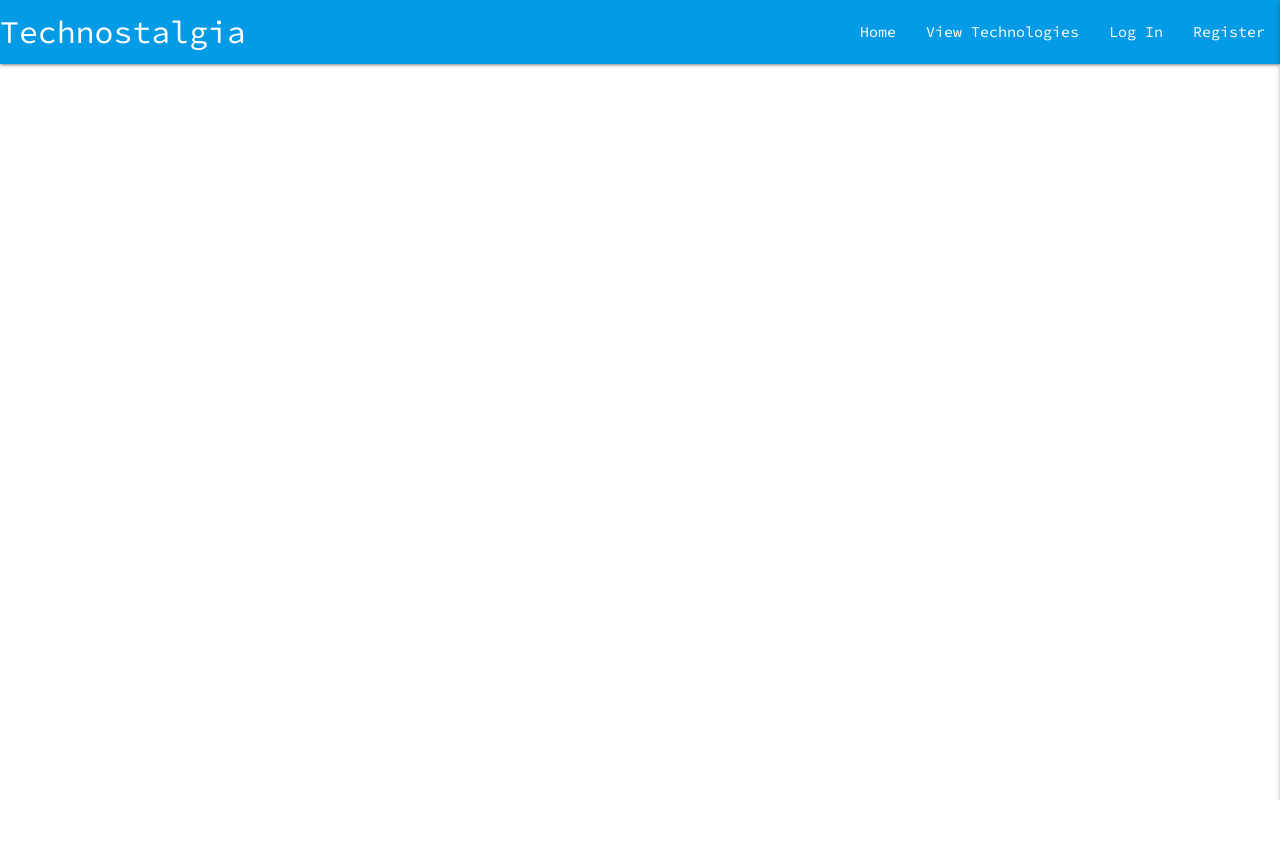
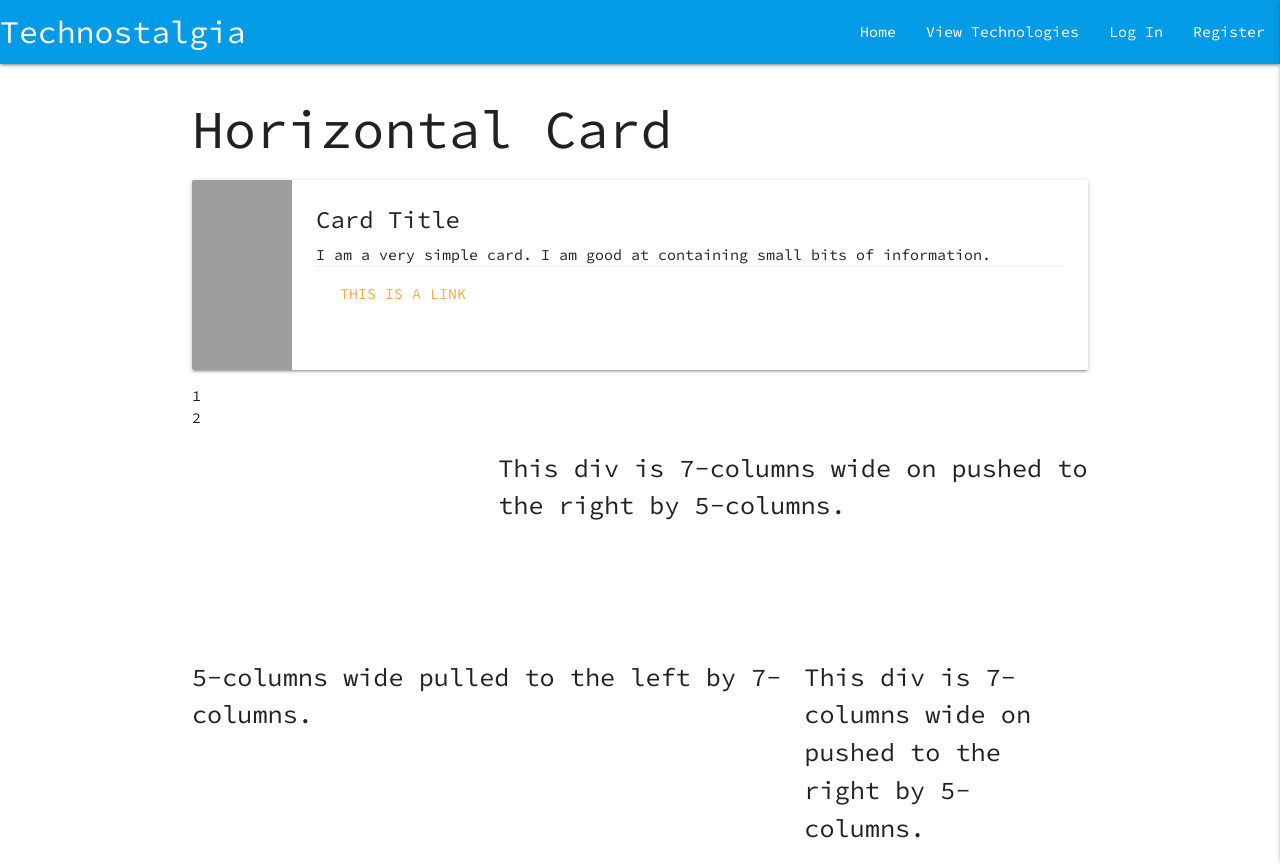
Before and after one commit to ConacBreslin/technostalgia, a Flask app: page /get_technologies in a window 1280 px wide. Before the commit the page ends 800 px from the top, so only its background shows below. Run offline with Flask 2, Linux system fonts and the light colour scheme; data that the repository does not hold is empty; some libraries are stand-ins or nearby versions; grey boxes are pictures that could not be loaded.

Commit message:
Style technologies and home pages

```diff
--- a/app.py
+++ b/app.py
@@ -20,6 +20,11 @@ mongo = PyMongo(app)
 
 
 @app.route("/")
+@app.route("/home")
+def home():
+    return render_template("/home.html")
+
+
 @app.route("/get_technologies")
 def get_technologies():
     technologies = mongo.db.technologies.find()
--- a/templates/base.html
+++ b/templates/base.html
@@ -17,10 +17,10 @@
         <!-- top navbar -->
 		<nav class="nav-extended text-shadow light-blue darken-1">
 			<div class="nav-wrapper">
-				<a href="{{ url_for('get_technologies') }}" class="brand-logo">Technostalgia</a>
+				<a href="{{ url_for('home') }}" class="brand-logo">Technostalgia</a>
 				<a href="#" data-target="mobile-demo" class="sidenav-trigger right"><i class="fas fa-bars"></i></a>
 				<ul class="right hide-on-med-and-down">
-					<li><a href="{{ url_for('get_technologies') }}">Home</a></li>
+					<li><a href="{{ url_for('home') }}">Home</a></li>
 					<li><a href="{{ url_for('get_technologies') }}">View Technologies</a></li>
                     {% if session.user %}
 					    <li><a href="#">Add a Technology</a></li>
@@ -38,7 +38,7 @@
         <!-- mobile sidenav -->
 		<ul class="sidenav" id="mobile-demo">
             <li><h4 class="center-align light-blue-text text-darken 4">Technostalgia</h4></li>
-            <li><a href="{{ url_for('get_technologies') }}">Home</a></li>
+            <li><a href="{{ url_for('home') }}">Home</a></li>
             <li><a href="{{ url_for('get_technologies') }}">View Technologies</a></li>
             {% if session.user %}
 					    <li><a href="#">Add a Technology</a></li>
--- a/templates/technologies.html
+++ b/templates/technologies.html
@@ -8,4 +8,40 @@
         {{ technology.posted_by }}<br>
     {% endfor %}
 
+    <div class="col s12 m7">
+        <h2 class="header">Horizontal Card</h2>
+        <div class="card horizontal">
+          <div class="card-image">
+            <img src="https://lorempixel.com/100/190/nature/6">
+          </div>
+          <div class="card-stacked">
+            <div class="card-content">
+                <span class="card-title">Card Title</span>
+              <p>I am a very simple card. I am good at containing small bits of information.</p>
+
+            <div class="card-action">
+              <a href="#">This is a link</a>
+            </div>
+          </div>
+        </div>
+      </div>
+      <div class="row">
+        <div class="col s12 md7">1</div>
+        <div class="col s5">2</div>
+
+      </div>
+
+      <div class="row">
+        <div class="col s8 push-s4"><span class="flow-text">This div is 7-columns wide on pushed to the right by 5-columns.</span></div>
+        <div class="col s5 pull-s7"><span class="flow-text">5-columns wide pulled to the left by 7-columns.</span></div>
+      </div>
+
+
+      <div class="row">
+        <div class="col s4 push-s8"><span class="flow-text">This div is 7-columns wide on pushed to the right by 5-columns.</span></div>
+        <div class="col s8 pull-s4"><span class="flow-text">5-columns wide pulled to the left by 7-columns.</span></div>
+      </div>
+
+
+
 {% endblock  %}
```
Also changed, not shown: templates/home.html (+9 -5 lines).
